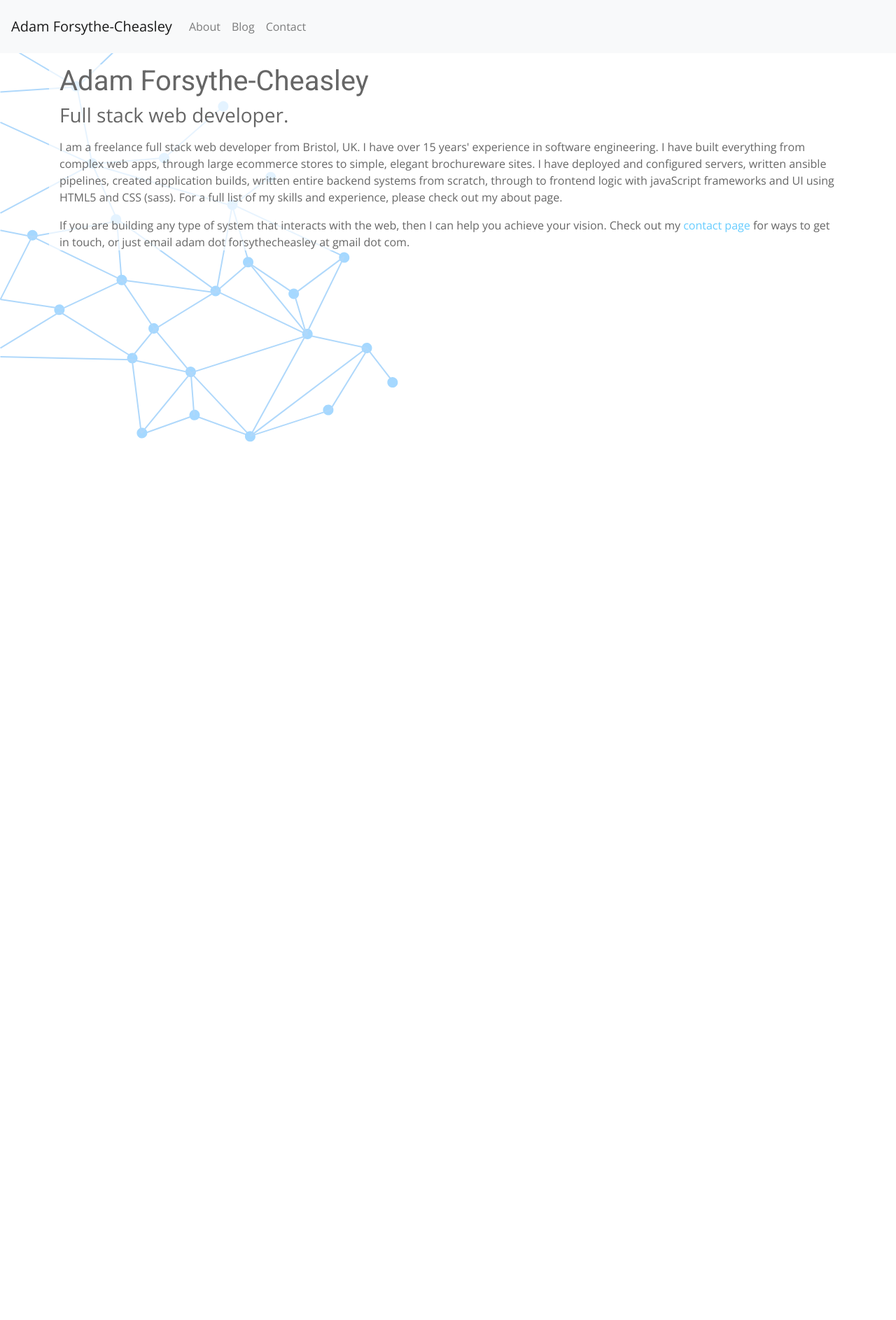
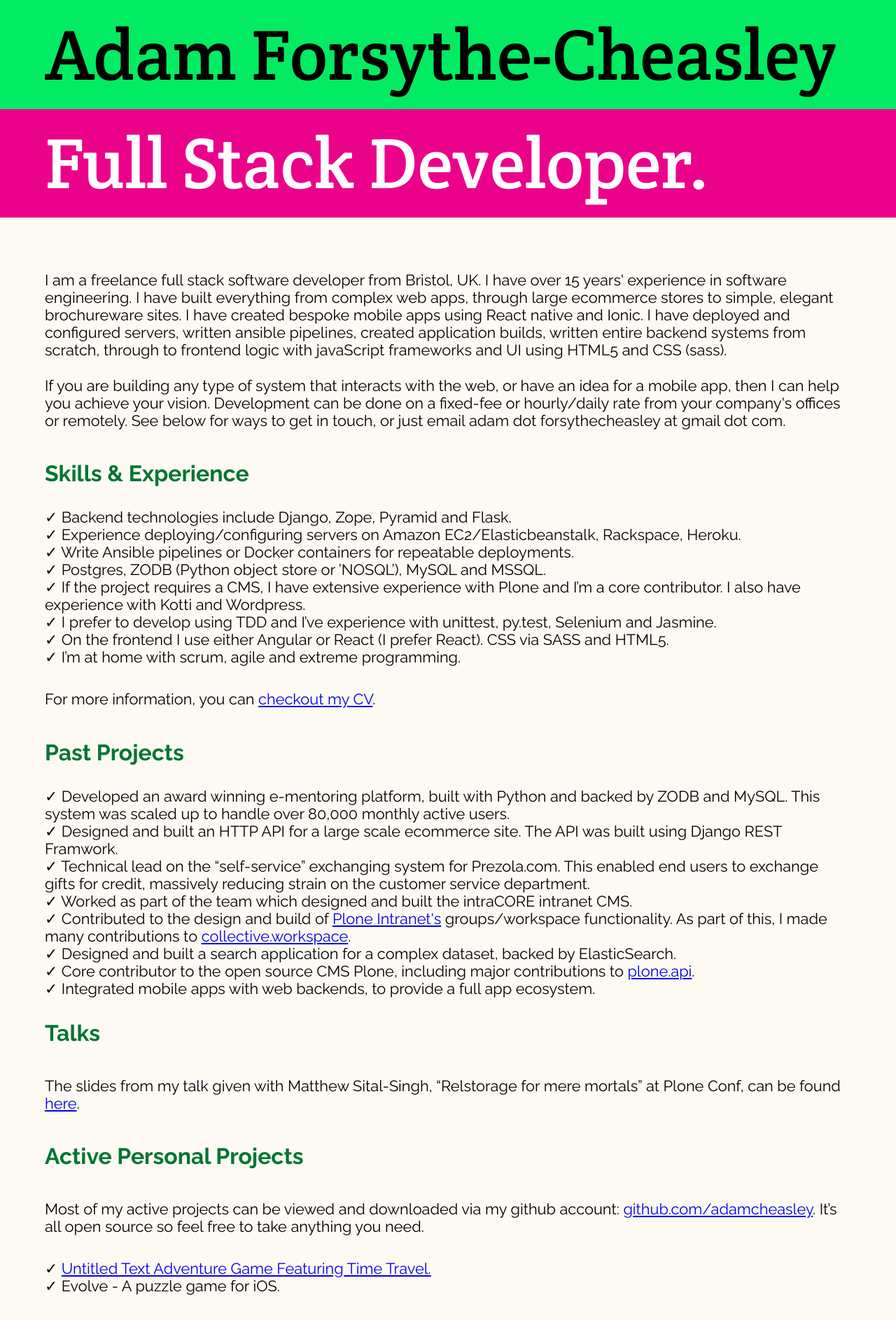
Before and after one commit to adamcheasley/adamcheasley.github.io, a Jekyll site: the page index.html, which Jekyll copies as it is, in a window 1280 px wide. Shown: the top 1887 px of the page at 70% size. Built offline with Jekyll 4.4.1, drawn with Linux system fonts in a browser that asks for light colours; before the commit the page ends 900 px from its top, so only the background shows below that; some of the changed text lies outside the part shown.

Commit message:
First pass at new layout/design

```diff
--- a/index.html
+++ b/index.html
@@ -1,45 +1,106 @@
----
-title: Someplace Nice
-layout: new
----
+<html>
+  <head>
+    <link href="https://fonts.googleapis.com/css?family=Crete+Round|Merriweather|Raleway:400,700"
+          rel="stylesheet">
+    <style>
+      body {margin: 0; font-family: 'Raleway', sans-serif; font-size: 1.7vmax; background-color: #fdfaf3;}
+      p { margin: 0; padding: 1% 5%; }
+      h3, ul {padding: 0 5%;}
+      ul li:before { content:"\2713\0020"; }
+      ul { list-style-type: none; }
+      h3 {color: #017531; font-weight: bold; font-size: 2.5vmax;}
 
-<nav class="navbar navbar-expand-lg navbar-light bg-light">
-  <a class="navbar-brand" href="/">Adam Forsythe-Cheasley</a>
-  <button class="navbar-toggler" type="button" data-toggle="collapse" data-target="#navbarSupportedContent"
-  aria-controls="navbarSupportedContent" aria-expanded="false" aria-label="Toggle navigation">
-  <span class="navbar-toggler-icon"></span>
-</button>
+      .pink {background-color: #eb028b; color: #fff;}
+      .green {background-color: #02eb62;}
+      .crete { font-family: 'Crete Round', serif; font-size: 8vw; }
+      .merry { font-family: 'Merriweather', serif; }
+      .mt {margin-top: 5%;}
+    </style>
+    <!--
+    Yep, styles are right here. This is just a single page site, so
+    why separate out the styles? They're simple enough, they can stay here.
+   -->
+  </head>
+  <body>
 
-<div class="collapse navbar-collapse" id="navbarSupportedContent">
-  <ul class="navbar-nav mr-auto">
-    <li class="nav-item">
-      <a class="nav-link" href="/about/">About</a>
-    </li>
-    <li class="nav-item">
-      <a class="nav-link" href="/blog/">Blog</a>
-    </li>
-    <li class="nav-item">
-      <a class="nav-link" href="/contact/">Contact</a>
-    </li>
-  </ul>
-</div>
-</nav>
+    <p class="crete green">Adam Forsythe-Cheasley</p>
+    <p class="crete pink">Full Stack Developer.</p>
 
-<div class="container">
-  <h1 id="adam-forsythe-cheasley" class="mt-3">Adam Forsythe-Cheasley</h1>
+    <p class="mt">I am a freelance full stack software developer from Bristol, UK. I have over 15 years' experience in software engineering. I have built everything from complex web apps, through large ecommerce stores to simple, elegant brochureware sites. I have created bespoke mobile apps using React native and Ionic. I have deployed and configured servers, written ansible pipelines, created application builds, written entire backend systems from scratch, through to frontend logic with javaScript frameworks and UI using HTML5 and CSS (sass).</p>
 
-  <h3>Full stack web developer.</h3>
+    <p>If you are building any type of system that interacts with the web, or have an idea for a mobile app, then I can help you achieve your vision. Development can be done on a fixed-fee or hourly/daily rate from your company's offices or remotely. See below for ways to get in touch, or just email adam dot forsythecheasley at gmail dot com.</p>
 
-  <p class="mt-3">
-    I am a freelance full stack web developer from Bristol, UK. I have over 15 years' experience
-    in software engineering.
-    I have built everything from complex web apps, through large ecommerce stores to simple, elegant brochureware sites.
-    I have deployed and configured servers, written ansible pipelines,
-    created application builds, written entire backend systems from scratch, through to frontend logic with javaScript
-    frameworks and UI using HTML5 and CSS (sass). For a full list of my skills and experience, please check out my about page.
-  </p>
+    <h3>Skills & Experience</h3>
 
-  <p>
-    If you are building any type of system that interacts with the web, then I can help you achieve your vision.
-    Check out my <a href="/contact/">contact page</a> for ways to get in touch, or just email adam dot forsythecheasley at gmail dot com.
-  </p>
+    <ul>
+      <li> Backend technologies include Django, Zope, Pyramid and Flask.</li>
+      <li> Experience deploying/configuring servers on Amazon EC2/Elasticbeanstalk, Rackspace, Heroku.</li>
+      <li> Write Ansible pipelines or Docker containers for repeatable deployments.</li>
+      <li> Postgres, ZODB (Python object store or ’NOSQL’), MySQL and MSSQL.</li>
+      <li> If the project requires a CMS, I have extensive experience with Plone and I’m a core contributor. I also have experience with Kotti and Wordpress.</li>
+      <li> I prefer to develop using TDD and I’ve experience with unittest, py.test, Selenium and Jasmine.</li>
+      <li> On the frontend I use either Angular or React (I prefer React). CSS via SASS and HTML5.</li>
+      <li> I’m at home with scrum, agile and extreme programming.</li>
+    </ul>
+
+    <p>For more information, you can <a href="https://drive.google.com/file/d/0BzFGayw0cbzGSm1sZWJRUGxUZnM/view?usp=sharing">checkout my CV</a>.</p>
+
+    <h3>Past Projects</h3>
+
+    <ul>
+      <li> Developed an award winning e-mentoring platform, built with Python and backed by ZODB and MySQL. This system was scaled up to handle over 80,000 monthly active users.</li>
+      <li> Designed and built an HTTP API for a large scale ecommerce site. The API was built using Django REST Framwork.</li>
+      <li> Technical lead on the “self-service” exchanging system for Prezola.com. This enabled end users to exchange gifts for credit, massively reducing strain on the customer service department. </li>
+      <li> Worked as part of the team which designed and built the intraCORE intranet CMS.</li>
+      <li> Contributed to the design and build of <a href="https://github.com/ploneintranet/ploneintranet">Plone Intranet's</a> groups/workspace functionality. As part of this, I made many contributions to <a href="https://pypi.org/project/collective.workspace/">collective.workspace</a>.</li>
+      <li> Designed and built a search application for a complex dataset, backed by ElasticSearch.</li>
+      <li> Core contributor to the open source CMS Plone, including major contributions to <a href="https://github.com/plone/plone.api">plone.api</a>.</li>
+      <li> Integrated mobile apps with web backends, to provide a full app ecosystem. </li>
+    </ul>
+
+    <h3 id="talks">Talks</h3>
+
+    <p>The slides from my talk given with Matthew Sital-Singh, “Relstorage for mere mortals” at Plone Conf,
+      can be found <a href="https://docs.google.com/presentation/d/1zeJ7MiMitejAdSSUkntHrqHs_Iu9h4q1vYJ1GwQbnpI/edit?usp=sharing">here</a>.</p>
+
+      <h3 id="active-projects">Active Personal Projects</h3>
+
+      <p>Most of my active projects can be viewed and downloaded via my github account:
+        <a href="https://github.com/adamcheasley">github.com/adamcheasley</a>.
+        It’s all open source so feel free to take anything you need.
+      </p>
+
+      <ul>
+        <li><a href="https://github.com/adamcheasley/adventure">Untitled Text Adventure Game Featuring Time Travel.</a></li>
+        <li>Evolve - A puzzle game for iOS.</li>
+      </ul>
+
+      <h3 id="past-projects">Past Personal Projects</h3>
+
+      <ul>
+        <li><a href="https://github.com/mattss/pebble-raincheck/">“Rain Check”</a> - weather summary app for the Pebble watch</li>
+        <li>PyRC - An IRC client written in Python</li>
+        <li><a href="/projects/speakandsniff/index.html">Speak and Sniff</a></li>
+        <li>Phone number search engine</li>
+        <li>Gopher Server</li>
+        <li><a href="/projects/command_line_twitter/index.html">Command line Twitter client</a></li>
+        <li><a href="/projects/thompson/index.html">Thompson IRC bot</a></li>
+        <li><a href="/projects/twitterbot/index.html">PyRL</a> - An IRC bot that interacts with Twitter</li>
+        <li><a href="/projects/whoismakingthetea/index.html">whoismakingthetea</a></li>
+        <li><a href="/projects/qrdecoder_iphone/index.html">iPhone QR code reader</a></li>
+      </ul>
+
+      <h3>Let's chat!</h3>
+      <p>I would love to speak to you! The best way to get hold of me is via email;
+    adam dot forsythecheasley at gmail dot com. You can also find me through the following networks:</p>
+    <ul>
+      <li><a href="https://github.com/adamcheasley">Github</a></li>
+      <li><a href="http://www.linkedin.com/in/adamcheasley">Linkedin</a></li>
+      <li><a href="http://stackoverflow.com/users/2964442/adamfc">Stackoverflow</a></li>
+      <li><a href="https://keybase.io/adamfc">Keybase</a></li>
+    </ul>
+
+    <p>👍</p>
+
+  </body>
+</html>
```
Also changed, not shown: new.html (deleted, +0 -93 lines).
